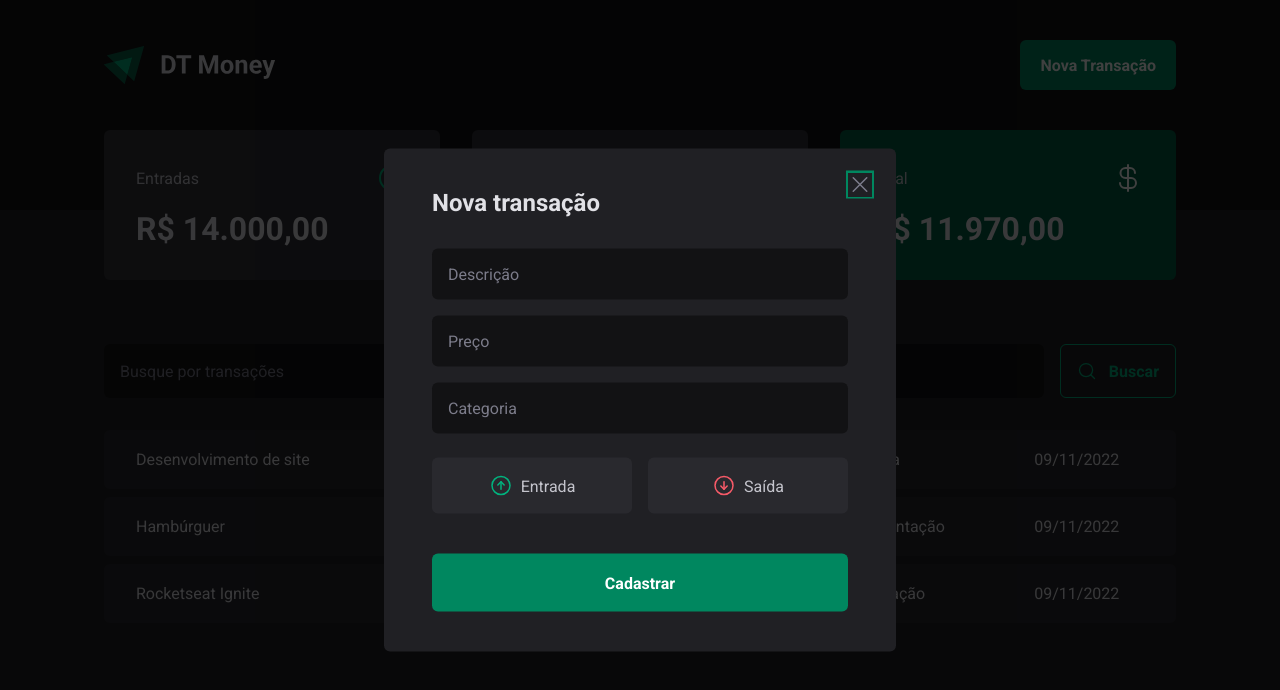
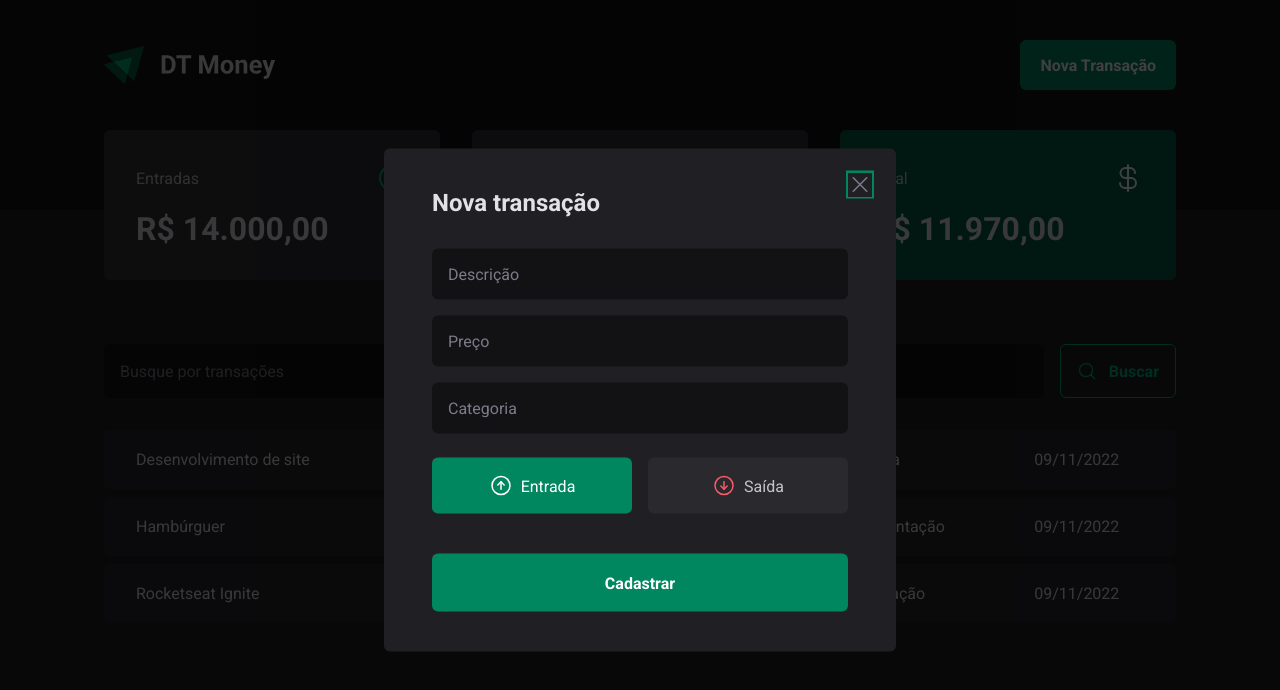
Before and after one commit to wwilliamsantana/dashboard-controle-financeiro, a React (Vite) app: page / in a window 1280 px wide. Both pictures are taken after a click on the button "Nova Transação". Shown: the top 690 px of the page. Built offline with nearby package versions, Linux system fonts and the light colour scheme; data requests are answered from the project's data file.

Commit message:
Conexão com a API - Controlled components

```diff
--- a/src/components/NewTransactionModal/index.tsx
+++ b/src/components/NewTransactionModal/index.tsx
@@ -3,20 +3,23 @@
 import { CloseButton, Content, Overlay, TransactionType, TransactionTypeButton } from './styles';
 import * as z from "zod"
 import {zodResolver} from "@hookform/resolvers/zod"
-import { useForm } from 'react-hook-form';
+import { useForm, Controller } from 'react-hook-form';
 
 const newTransactionSchema = z.object({
   description: z.string(),
   price: z.number(),
   category: z.string(),
-  // type: z.enum(["income", "outcome"])
+  type: z.enum(["income", "outcome"])
 })
 
 type NewTransactionsFormInputs = z.infer<typeof newTransactionSchema>
 
 export function NewTransactionModal(){
-  const {register, handleSubmit, formState:{isSubmitting}} = useForm<NewTransactionsFormInputs>({
-    resolver: zodResolver(newTransactionSchema)
+  const {control,register, handleSubmit, formState:{isSubmitting}} = useForm<NewTransactionsFormInputs>({
+    resolver: zodResolver(newTransactionSchema),
+    defaultValues: {
+      type: "income"
+    }
   })
 
   async function handleCreateTransaction(data: NewTransactionsFormInputs){
@@ -57,7 +60,12 @@
           {...register("category")}
         />
 
-        <TransactionType>
+       <Controller
+        control={control}
+        name="type"
+        render={({field}) => {
+          return (
+            <TransactionType onValueChange={field.onChange} value={field.value}>
 
               <TransactionTypeButton value='income' variant='income'>
                 <ArrowCircleUp size={24}/>
@@ -70,6 +78,9 @@
               </TransactionTypeButton>
 
             </TransactionType>
+          )
+        }}
+       />
 
         <button type="submit" disabled={isSubmitting}>Cadastrar</button>
        </form>
```
Lines whose indentation alone changed are shown as unchanged.
